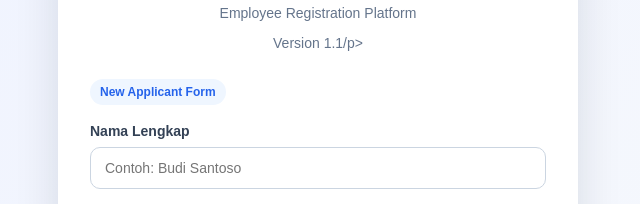
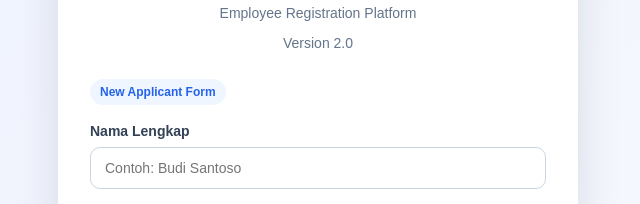
Before and after one commit to marunayo/staffora-app, a website: page public/index.html in a window 1280 px wide. Shown: the part 190-394 px from the top of the page, 322-962 px from the left. Drawn offline with Linux system fonts and the light colour scheme.

Commit message:
Update version to 2.0 and fix HTML typo
Update the displayed app version in public/index.html from 1.1 to 2.0 and correct a malformed paragraph tag. The previous line contained a broken closing tag (`/p>`), which could disrupt rendering; this commit fixes the HTML and updates the version text.

```diff
--- a/public/index.html
+++ b/public/index.html
@@ -153,7 +153,7 @@
       <div class="logo">S</div>
       <h1>Staffora</h1>
       <p class="subtitle">Employee Registration Platform</p>
-      <p class="subtitle">Version 1.1/p>
+      <p class="subtitle">Version 2.0</p>
     </section>
 
     <span class="badge">New Applicant Form</span>
```
